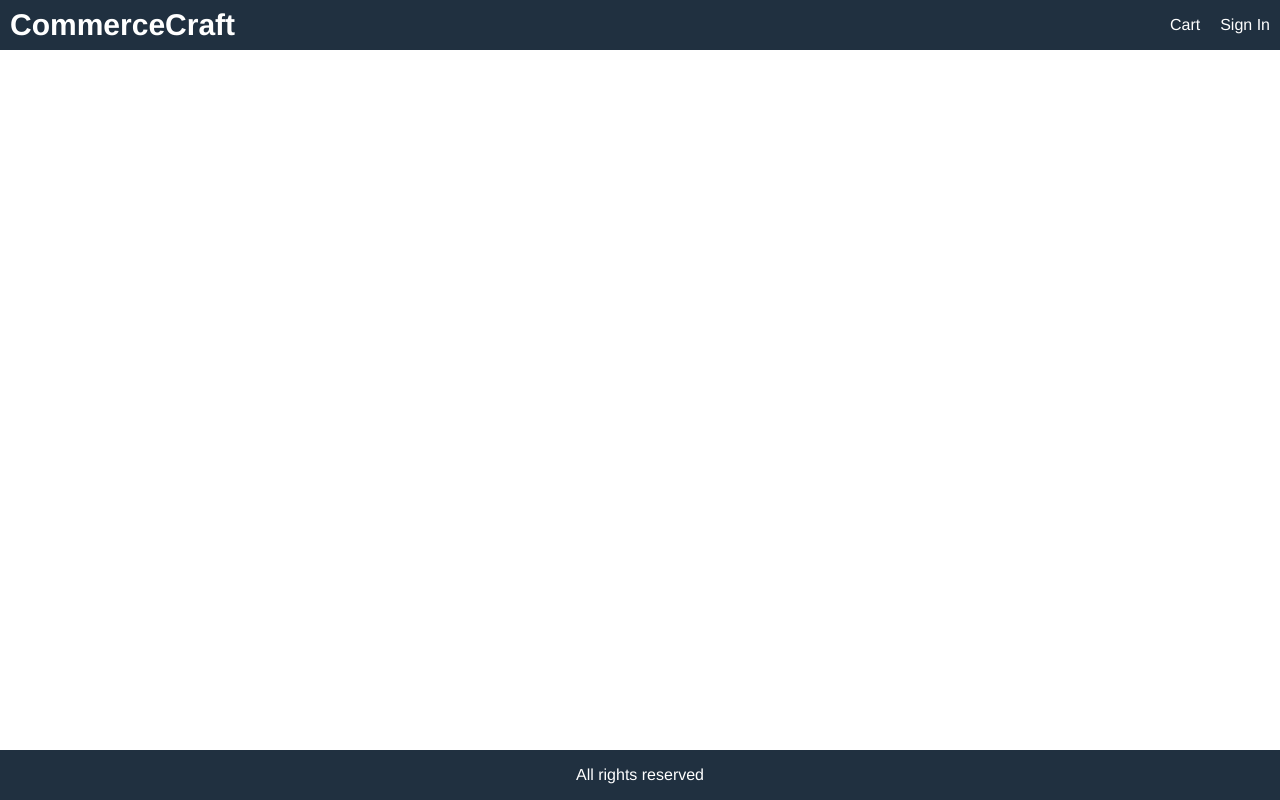
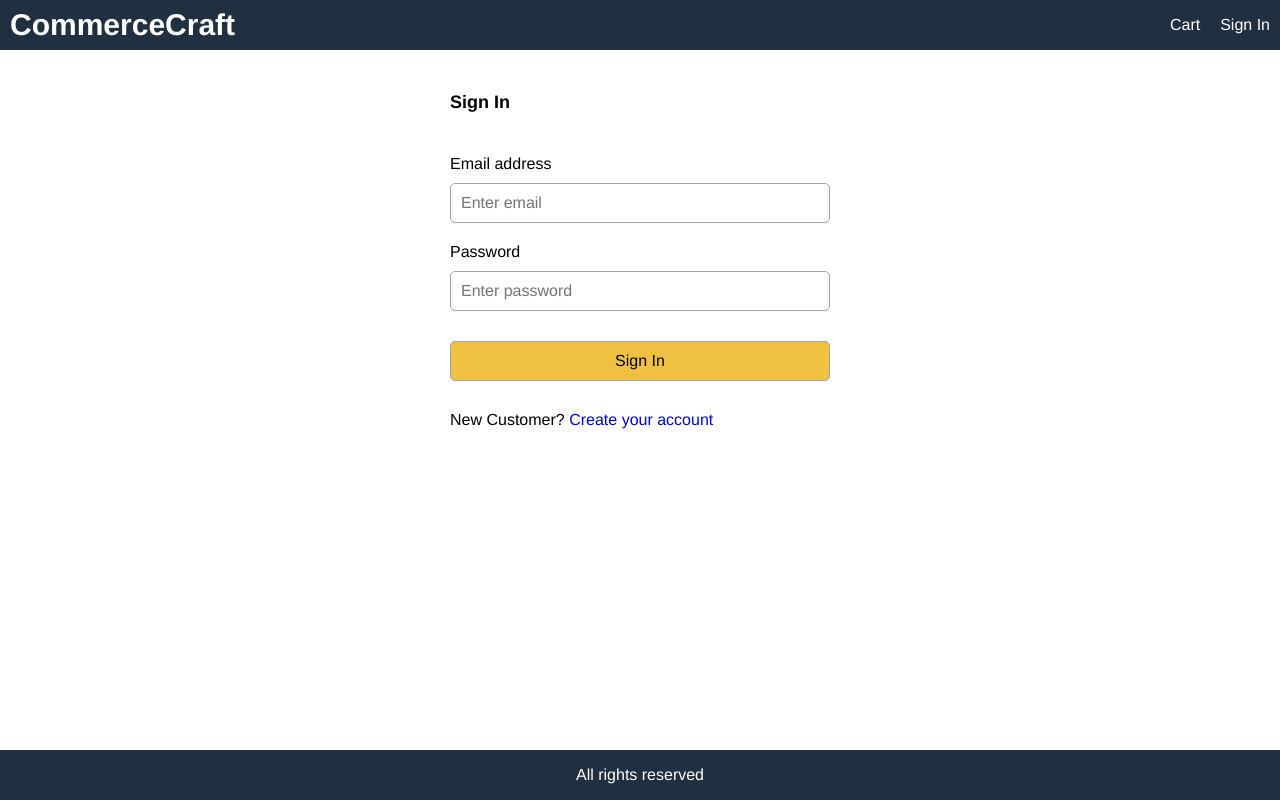
Before and after one commit to johnphan96/commercecraft-app, a React (Create React App) app in the folder frontend/: page /signin in a window 1280 px wide. Built offline with nearby package versions, Linux system fonts and the light colour scheme.

Commit message:
Implement SigninScreen

```diff
--- a/frontend/src/App.js
+++ b/frontend/src/App.js
@@ -4,6 +4,7 @@
 import HomeScreen from "./screens/HomeScreen";
 import CartScreen from "./screens/CartScreen";
 import { useSelector } from "react-redux";
+import SigninScreen from "./screens/SigninScreen";
 
 function App() {
   const cart = useSelector((state) => state.cart);
@@ -30,6 +31,7 @@
         <main>
           <Route path="/cart/:id?" component={CartScreen}></Route>
           <Route path="/product/:id" component={ProductScreen}></Route>
+          <Route path="/signin" component={SigninScreen}></Route>
           <Route path="/" component={HomeScreen} exact></Route>
         </main>
         <footer className="row center">All rights reserved</footer>
--- a/frontend/src/index.css
+++ b/frontend/src/index.css
@@ -203,3 +203,18 @@
   color: #a02020;
   background-color: #ffe0e0e0;
 }
+
+/* Form */
+.form {
+  max-width: 40rem;
+  margin: 0 auto;
+}
+.form > div {
+  display: flex;
+  flex-direction: column;
+  margin: 1rem;
+}
+.form label {
+  margin: 1rem 0;
+  display: block;
+}
--- /dev/null
+++ b/frontend/src/screens/SigninScreen.js
@@ -0,0 +1,54 @@
+import React, { useState } from "react";
+import { Link } from "react-router-dom";
+
+function SigninScreen(props) {
+  const [email, setEmail] = useState("");
+  const [password, setPassword] = useState("");
+  const submitHandler = (e) => {
+    e.preventDefault();
+    // TODO: signin action
+  };
+  return (
+    <div>
+      <form className="form" onSubmit={submitHandler}>
+        <div>
+          <h1>Sign In</h1>
+        </div>
+        <div>
+          <label htmlFor="email">Email address</label>
+          <input
+            type="email"
+            id="email"
+            placeholder="Enter email"
+            required
+            onChange={(e) => setEmail(e.target.value)}
+          ></input>
+        </div>
+        <div>
+          <label htmlFor="password">Password</label>
+          <input
+            type="password"
+            id="password"
+            placeholder="Enter password"
+            required
+            onChange={(e) => setPassword(e.target.value)}
+          ></input>
+        </div>
+        <div>
+          <label />
+          <button className="primary" type="submit">
+            Sign In
+          </button>
+        </div>
+        <div>
+          <label />
+          <div>
+            New Customer? <Link to="/register">Create your account</Link>
+          </div>
+        </div>
+      </form>
+    </div>
+  );
+}
+
+export default SigninScreen;
```
